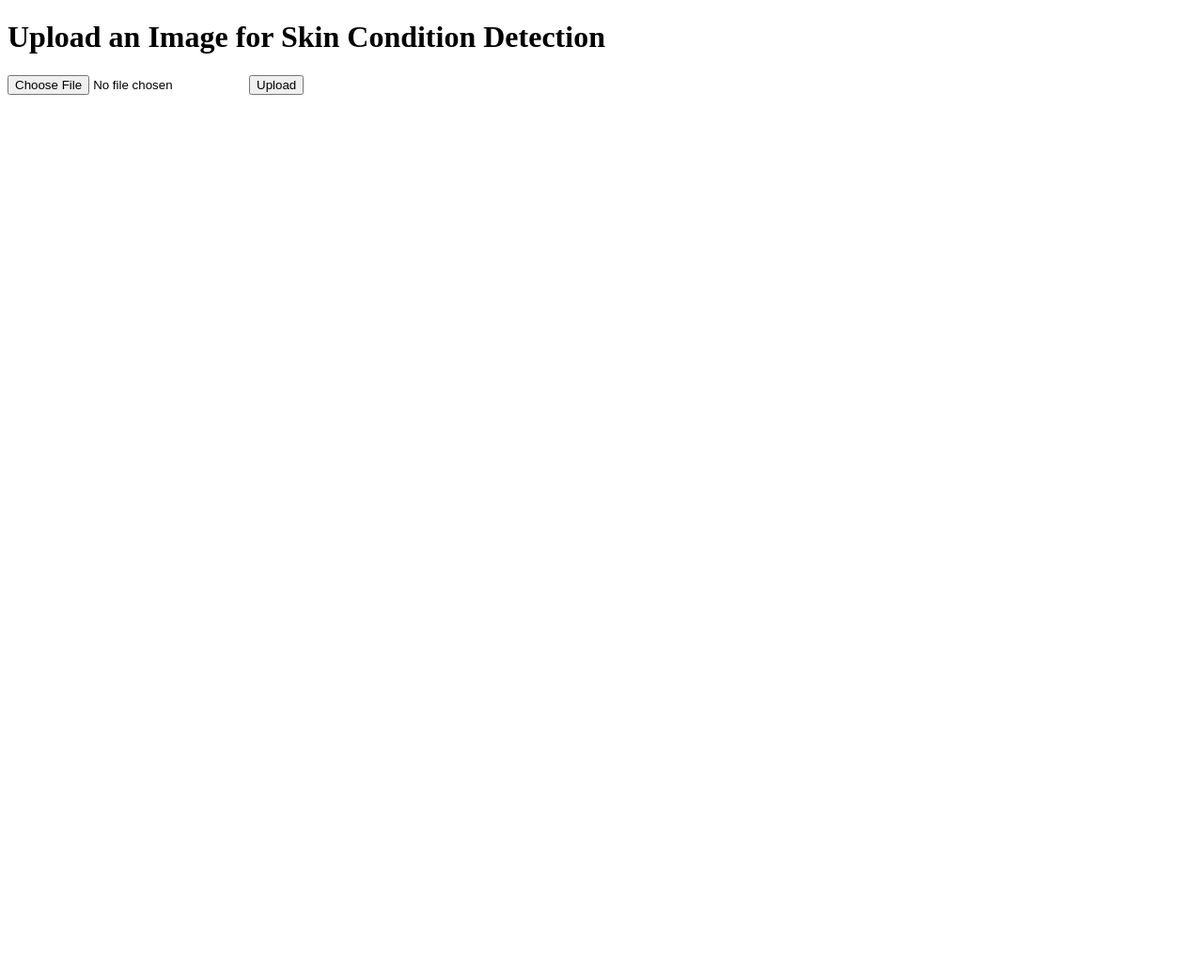
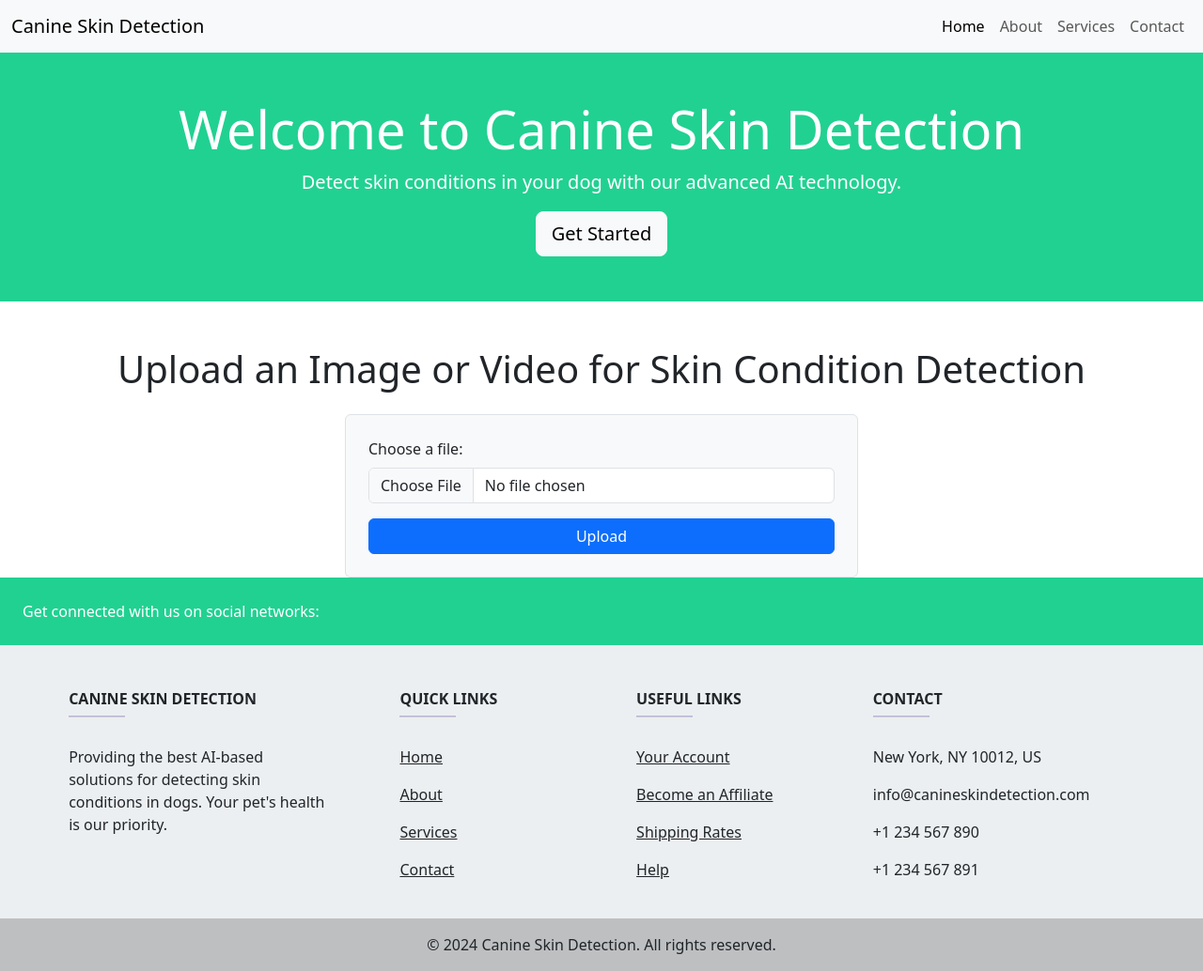
Before and after one commit to SachinthaUmayanga/Canine_Skin_Detection_System_FinalProj, a Flask app: page / in a window 1280 px wide. Shown: the whole page at 94% size. Before the commit the page ends 101 px from the top, so only its background shows below. Run offline with Flask 3, Linux system fonts and the light colour scheme.

Commit message:
Changes of the project

```diff
--- a/app.py
+++ b/app.py
@@ -2,14 +2,13 @@
 from PIL import Image
 import cv2
 import numpy as np
-# Import your model here, e.g., a TensorFlow or Scikit-learn model
-# from tensorflow.keras.models import load_model
-# model = load_model('your_model.h5')
+import os
 
 app = Flask(__name__)
 
-# Load your pre-trained model
-# model = load_model('model.h5')
+# Load your pre-trained model here, if using TensorFlow or another framework
+# from tensorflow.keras.models import load_model
+# model = load_model('your_model.h5')
 
 @app.route('/')
 def index():
@@ -24,24 +23,68 @@
         return redirect(url_for('index'))
 
     if file:
-        # Open image using PIL
-        image = Image.open(file)
-        image = np.array(image)
+        # Check if the file is an image or a video
+        filename = file.filename
+        file_extension = os.path.splitext(filename)[1].lower()
 
-        # Convert image to grayscale
-        gray = cv2.cvtColor(image, cv2.COLOR_BGR2GRAY)
+        if file_extension in ['.jpg', '.jpeg', '.png']:
+            # Process image
+            image = Image.open(file)
+            image = np.array(image)
 
-        # Resize image to the model's expected input size
-        resized_image = cv2.resize(gray, (224, 224))  # Adjust size based on your model
-        input_image = np.expand_dims(resized_image, axis=0)
+            # Convert image to grayscale
+            gray = cv2.cvtColor(image, cv2.COLOR_BGR2GRAY)
 
-        # Make prediction using the loaded model
-        # prediction = model.predict(input_image)
+            # Resize image to the model's expected input size
+            resized_image = cv2.resize(gray, (224, 224))  # Adjust size based on your model
+            input_image = np.expand_dims(resized_image, axis=0)
 
-        # For demonstration, we'll just return a placeholder
-        prediction = "Healthy Skin"  # Replace with actual prediction logic
+            # Make prediction using the loaded model
+            # prediction = model.predict(input_image)
 
-        return render_template('result.html', prediction=prediction)
+            # Placeholder for prediction result
+            prediction = "Healthy Skin"  # Replace with actual prediction logic
+
+            return render_template('result.html', prediction=prediction)
+
+        elif file_extension in ['.mp4', '.avi', '.mov']:
+            # Save the uploaded video temporarily
+            video_path = os.path.join('uploads', filename)
+            file.save(video_path)
+
+            # Process video
+            cap = cv2.VideoCapture(video_path)
+            frame_results = []
+
+            while cap.isOpened():
+                ret, frame = cap.read()
+                if not ret:
+                    break
+
+                # Convert frame to grayscale
+                gray_frame = cv2.cvtColor(frame, cv2.COLOR_BGR2GRAY)
+
+                # Resize frame to the model's expected input size
+                resized_frame = cv2.resize(gray_frame, (224, 224))  # Adjust size based on your model
+                input_frame = np.expand_dims(resized_frame, axis=0)
+
+                # Make prediction for each frame using the loaded model
+                # frame_prediction = model.predict(input_frame)
+
+                # Placeholder for frame prediction result
+                frame_prediction = "Healthy Skin"  # Replace with actual prediction logic
+
+                frame_results.append(frame_prediction)
+
+            cap.release()
+
+            # Determine the overall result based on frame predictions
+            overall_result = max(set(frame_results), key=frame_results.count)
+
+            return render_template('result.html', prediction=overall_result)
+
+    return redirect(url_for('index'))
 
 if __name__ == "__main__":
+    os.makedirs('uploads', exist_ok=True)
     app.run(debug=True)
--- /dev/null
+++ b/templates/footer.html
@@ -0,0 +1,96 @@
+<!-- Full-width Footer -->
+<footer class="text-center text-lg-start text-dark" style="background-color: #ECEFF1; width: 100%;">
+    <!-- Section: Social media -->
+    <section class="d-flex justify-content-between p-4 text-white" style="background-color: #21D192; width: 100%;">
+      <!-- Left -->
+      <div class="me-5">
+        <span>Get connected with us on social networks:</span>
+      </div>
+      <!-- Left -->
+
+      <!-- Right -->
+      <div>
+        <a href="#" class="text-white me-4">
+          <i class="fab fa-facebook-f"></i>
+        </a>
+        <a href="#" class="text-white me-4">
+          <i class="fab fa-twitter"></i>
+        </a>
+        <a href="#" class="text-white me-4">
+          <i class="fab fa-google"></i>
+        </a>
+        <a href="#" class="text-white me-4">
+          <i class="fab fa-instagram"></i>
+        </a>
+        <a href="#" class="text-white me-4">
+          <i class="fab fa-linkedin"></i>
+        </a>
+        <a href="#" class="text-white me-4">
+          <i class="fab fa-github"></i>
+        </a>
+      </div>
+      <!-- Right -->
+    </section>
+    <!-- Section: Social media -->
+
+    <!-- Section: Links  -->
+    <section>
+      <div class="text-center text-md-start mt-5 px-5">
+        <!-- Grid row -->
+        <div class="row mt-3">
+          <!-- Grid column -->
+          <div class="col-md-3 col-lg-4 col-xl-3 mx-auto mb-4">
+            <!-- Content -->
+            <h6 class="text-uppercase fw-bold">Canine Skin Detection</h6>
+            <hr class="mb-4 mt-0 d-inline-block mx-auto" style="width: 60px; background-color: #7c4dff; height: 2px" />
+            <p>Providing the best AI-based solutions for detecting skin conditions in dogs. Your pet's health is our priority.</p>
+          </div>
+          <!-- Grid column -->
+
+          <!-- Grid column -->
+          <div class="col-md-2 col-lg-2 col-xl-2 mx-auto mb-4">
+            <!-- Links -->
+            <h6 class="text-uppercase fw-bold">Quick Links</h6>
+            <hr class="mb-4 mt-0 d-inline-block mx-auto" style="width: 60px; background-color: #7c4dff; height: 2px" />
+            <p><a href="#" class="text-dark">Home</a></p>
+            <p><a href="#" class="text-dark">About</a></p>
+            <p><a href="#" class="text-dark">Services</a></p>
+            <p><a href="#" class="text-dark">Contact</a></p>
+          </div>
+          <!-- Grid column -->
+
+          <!-- Grid column -->
+          <div class="col-md-3 col-lg-2 col-xl-2 mx-auto mb-4">
+            <!-- Links -->
+            <h6 class="text-uppercase fw-bold">Useful Links</h6>
+            <hr class="mb-4 mt-0 d-inline-block mx-auto" style="width: 60px; background-color: #7c4dff; height: 2px" />
+            <p><a href="#" class="text-dark">Your Account</a></p>
+            <p><a href="#" class="text-dark">Become an Affiliate</a></p>
+            <p><a href="#" class="text-dark">Shipping Rates</a></p>
+            <p><a href="#" class="text-dark">Help</a></p>
+          </div>
+          <!-- Grid column -->
+
+          <!-- Grid column -->
+          <div class="col-md-4 col-lg-3 col-xl-3 mx-auto mb-md-0 mb-4">
+            <!-- Links -->
+            <h6 class="text-uppercase fw-bold">Contact</h6>
+            <hr class="mb-4 mt-0 d-inline-block mx-auto" style="width: 60px; background-color: #7c4dff; height: 2px" />
+            <p><i class="fas fa-home mr-3"></i> New York, NY 10012, US</p>
+            <p><i class="fas fa-envelope mr-3"></i> info@canineskindetection.com</p>
+            <p><i class="fas fa-phone mr-3"></i> +1 234 567 890</p>
+            <p><i class="fas fa-print mr-3"></i> +1 234 567 891</p>
+          </div>
+          <!-- Grid column -->
+        </div>
+        <!-- Grid row -->
+      </div>
+    </section>
+    <!-- Section: Links  -->
+
+    <!-- Copyright -->
+    <div class="text-center p-3" style="background-color: rgba(0, 0, 0, 0.2)">
+      &copy; 2024 Canine Skin Detection. All rights reserved.
+    </div>
+    <!-- Copyright -->
+  </footer>
--- a/templates/index.html
+++ b/templates/index.html
@@ -4,12 +4,39 @@
     <meta charset="UTF-8">
     <meta name="viewport" content="width=device-width, initial-scale=1.0">
     <title>Canine Skin Detection</title>
+    <!-- Bootstrap CSS -->
+    <link href="https://cdn.jsdelivr.net/npm/bootstrap@5.3.0/dist/css/bootstrap.min.css" rel="stylesheet">
 </head>
 <body>
-    <h1>Upload an Image for Skin Condition Detection</h1>
-    <form action="{{ url_for('upload_file') }}" method="POST" enctype="multipart/form-data">
-        <input type="file" name="file">
-        <input type="submit" value="Upload">
-    </form>
+
+    <!-- Include Navigation Bar -->
+    {% include 'navbar.html' %}
+
+    <!-- Include Jumbotron -->
+    {% include 'jumbotron.html' %}
+
+    <!-- Main Content -->
+    <div class="container mt-5" id="upload-section">
+        <h1 class="text-center mb-4">Upload an Image or Video for Skin Condition Detection</h1>
+        <div class="row justify-content-center">
+            <div class="col-md-6">
+                <form action="{{ url_for('upload_file') }}" method="POST" enctype="multipart/form-data" class="p-4 border rounded bg-light">
+                    <div class="mb-3">
+                        <label for="file" class="form-label">Choose a file:</label>
+                        <input type="file" name="file" id="file" class="form-control" required>
+                    </div>
+                    <div class="d-grid">
+                        <input type="submit" value="Upload" class="btn btn-primary">
+                    </div>
+                </form>
+            </div>
+        </div>
+    </div>
+
+    <!-- Include Footer -->
+    {% include 'footer.html' %}
+
+    <!-- Bootstrap JS and dependencies -->
+    <script src="https://cdn.jsdelivr.net/npm/bootstrap@5.3.0/dist/js/bootstrap.bundle.min.js"></script>
 </body>
 </html>
--- /dev/null
+++ b/templates/jumbotron.html
@@ -0,0 +1,7 @@
+<div class="jumbotron jumbotron-fluid text-white" style="background-color: #21D192;">
+    <div class="container text-center py-5">
+        <h1 class="display-4">Welcome to Canine Skin Detection</h1>
+        <p class="lead">Detect skin conditions in your dog with our advanced AI technology.</p>
+        <a href="#upload-section" class="btn btn-light btn-lg">Get Started</a>
+    </div>
+</div>
--- /dev/null
+++ b/templates/navbar.html
@@ -0,0 +1,24 @@
+<nav class="navbar navbar-expand-lg navbar-light bg-light">
+    <div class="container-fluid">
+        <a class="navbar-brand" href="#">Canine Skin Detection</a>
+        <button class="navbar-toggler" type="button" data-bs-toggle="collapse" data-bs-target="#navbarNav" aria-controls="navbarNav" aria-expanded="false" aria-label="Toggle navigation">
+            <span class="navbar-toggler-icon"></span>
+        </button>
+        <div class="collapse navbar-collapse" id="navbarNav">
+            <ul class="navbar-nav ms-auto">
+                <li class="nav-item">
+                    <a class="nav-link active" aria-current="page" href="#">Home</a>
+                </li>
+                <li class="nav-item">
+                    <a class="nav-link" href="#">About</a>
+                </li>
+                <li class="nav-item">
+                    <a class="nav-link" href="#">Services</a>
+                </li>
+                <li class="nav-item">
+                    <a class="nav-link" href="#">Contact</a>
+                </li>
+            </ul>
+        </div>
+    </div>
+</nav>
--- a/templates/result.html
+++ b/templates/result.html
@@ -8,6 +8,6 @@
 <body>
     <h1>Detection Result</h1>
     <p>{{ prediction }}</p>
-    <a href="{{ url_for('index') }}">Upload Another Image</a>
+    <a href="{{ url_for('index') }}">Upload Another Image or Video</a>
 </body>
 </html>
```
Also changed, not shown: 1 other file.
